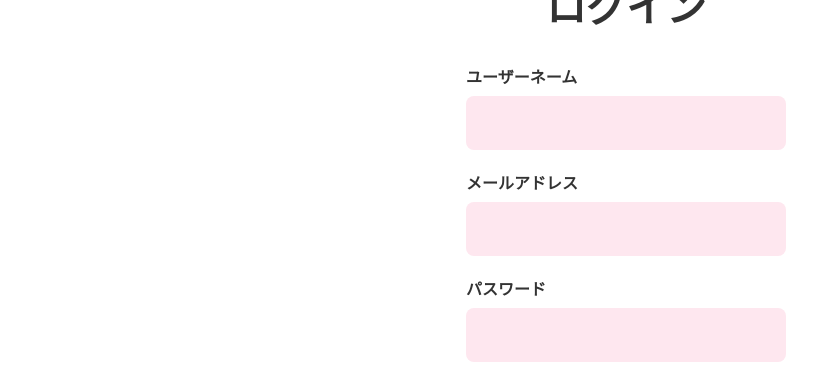
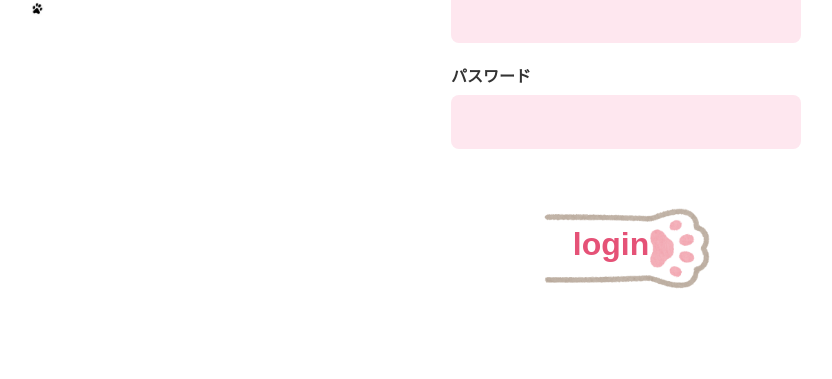
Before and after one commit to silataki/kousenkeijiban, a PHP site: page /login_input.php in a window 1280 px wide. Shown: the part 171-550 px from the top of the page, without its empty margins (14-846 px from the left). Run offline with PHP 8.4, Linux system fonts and the light colour scheme.

Commit message:
とりあえず完成

```diff
--- a/src/main/login/login_input.php
+++ b/src/main/login/login_input.php
@@ -12,8 +12,8 @@
             background-color: #fff;
             position: relative; /* 画像を配置する基準点にする */
             width: 100vw;
-            height: 100vh;
-            overflow: hidden; /* 画面からはみ出す画像を隠す */
+            min-height: 100vh;
+            /*overflow: hidden; /* 画面からはみ出す画像を隠す */
         }
 
         /* 背景に配置する飾り画像 */
@@ -27,8 +27,8 @@
         .paw-prints-top-left {
             top: 20px;
             left: 20px;
-            width: 150px;
-            height: 150px;
+            width: 200px;
+            height: 200px;
             background-image: url('paw_prints_top_left.png');
         }
 
@@ -36,15 +36,15 @@
             bottom: 0;
             left: 20px;
             width: 200px;
-            height: 140px;
+            height: 155px;
             background-image: url('paws_bottom_left.png');
         }
 
         .paws-bottom-right {
             bottom: 0;
             right: 20px;
-            width: 150px;
-            height: 110px;
+            width: 200px;
+            height: 160px;
             background-image: url('paws_bottom_right.png');
         }
 
@@ -62,16 +62,19 @@
 
         /* 「ログイン」の見出し */
         .login-container h1 {
+            width: 380px;         /* フォームの幅と合わせる */
+            text-align: left;     /* 文字を左揃えにする */
+            box-sizing: border-box; /* 崩れにくくするための設定 */
             font-size: 2.5em;
             font-weight: bold;
-            margin: 0 0 30px 0;
+            margin: 30px 0 40px 0;
             color: #333;
         }
 
         /* フォームの各入力欄のグループ */
         .form-group {
             margin-bottom: 20px;
-            width: 320px;
+            width: 350px;
         }
 
         .form-group label {
@@ -95,8 +98,9 @@
 
         /* ログインボタン */
         .login-button {
-            width: 320px;
+            width: 350px;
             height: 100px;
+            margin-top: 30px;
             background-image: url('login_button_paw.png');
             background-color: transparent;
             background-size: contain;
@@ -105,9 +109,11 @@
             border: none;
             cursor: pointer; /* マウスカーソルを指の形にする */
             color: #E55277; /* 文字の色 */
-            font-size: 2em;
+            font-size: 2.0em;
             font-weight: bold;
             padding-bottom: 10px; /* 文字の位置を微調整 */
+            padding-left: 0px;
+            padding-right: 30px;
         }
     </style>
 </head>
@@ -123,17 +129,12 @@
         <form action="/your-login-script.php" method="post">
             <div class="form-group">
                 <label for="username">ユーザーネーム</label>
-                <input type="text" id="username" name="username">
-            </div>
-
-            <div class="form-group">
-                <label for="email">メールアドレス</label>
-                <input type="email" id="email" name="email">
+                <input type="text" name="login">
             </div>
 
             <div class="form-group">
                 <label for="password">パスワード</label>
-                <input type="password" id="password" name="password">
+                <input type="password" name="password">
             </div>
 
             <button type="submit" class="login-button">login</button>
```
Also changed, not shown: src/main/login/login_button_paw.png (renamed from src/main/login/login_button_paw.png.png), src/main/login/paw_prints_top_left.png (renamed from src/main/login/paw_prints_top_left.png.png), 4 other files.
